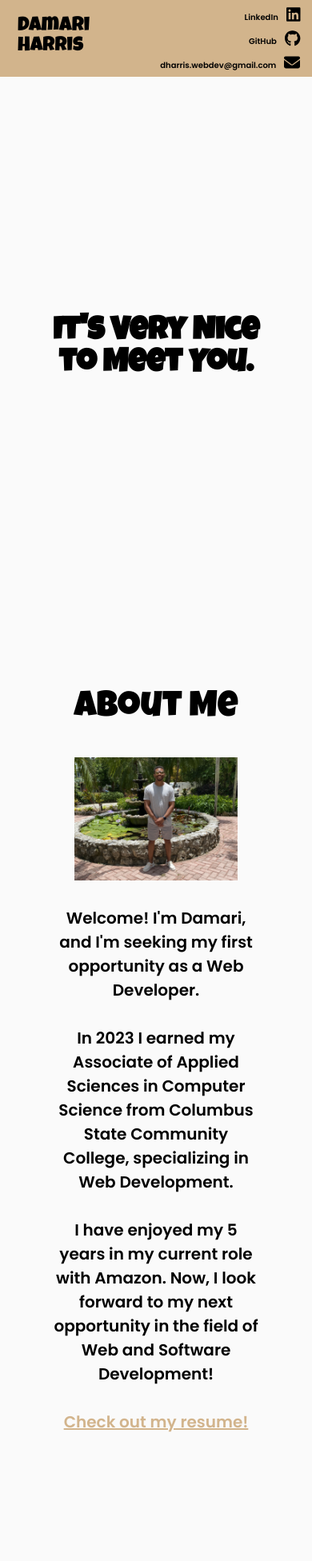
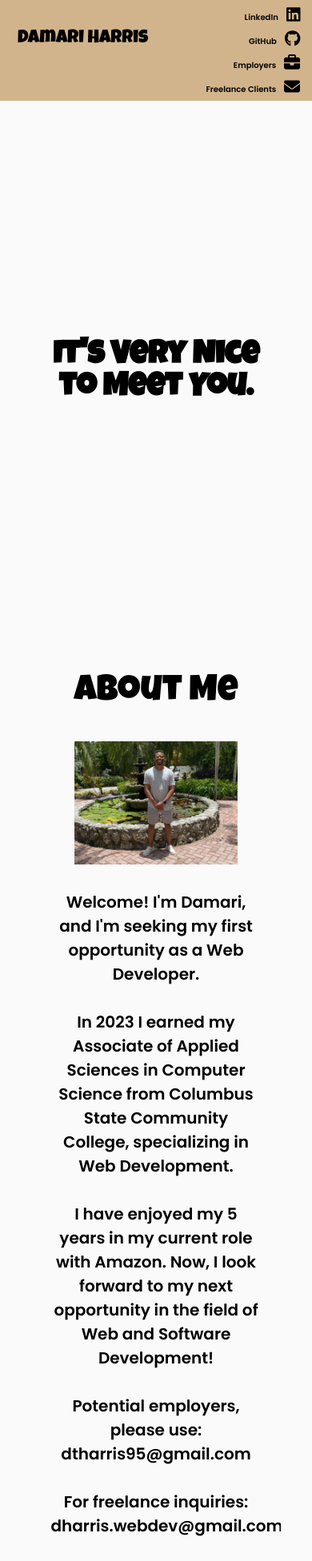
Before and after one commit to dtharris95/damari-harris-portfolio, a React (Create React App) app: page / in a window 390 px wide. Shown: the top 1952 px of the page at 80% size. Built offline with nearby package versions, Linux system fonts and the light colour scheme.

Commit message:
Worked on navbar, added link for both emails as well as formatting of site title

```diff
--- a/src/components/Homepage/index.js
+++ b/src/components/Homepage/index.js
@@ -61,6 +61,12 @@ const Homepage = () => {
             Development!
           </p>
           <p className="info-text">
+            Potential employers, please use: dtharris95@gmail.com
+          </p>
+          <p className="info-text">
+            For freelance inquiries: dharris.webdev@gmail.com{" "}
+          </p>
+          <p className="info-text">
             <a className="resume-link" href={DamariHarrisResume2024}>
               Check out my resume!
             </a>
--- a/src/components/Homepage/index.scss
+++ b/src/components/Homepage/index.scss
@@ -26,8 +26,8 @@
 }
 
 .about-section, .skills-section, .facts-section, .project-section {
-    padding-top: 50px;
-    padding-bottom: 50px;
+    // padding-top: 100px;
+    // padding-bottom: 100px;
     text-align: center;
 }
 
@@ -79,8 +79,6 @@
 }
 
 .personalimg-container {
-    margin-left: auto;
-    margin-right: auto;
     max-width: fit-content;
 }
 
@@ -170,7 +168,7 @@ body {
     }
 
     .skills-text:hover {
-        color: darkred;
+        color: tan;
     }
 
     .grid-container {
--- a/src/components/Navbar/index.js
+++ b/src/components/Navbar/index.js
@@ -1,7 +1,7 @@
 import "./index.scss";
 import { FontAwesomeIcon } from "@fortawesome/react-fontawesome";
 import { faGithub, faLinkedin } from "@fortawesome/free-brands-svg-icons";
-import { faEnvelope } from "@fortawesome/free-solid-svg-icons";
+import { faEnvelope, faBriefcase } from "@fortawesome/free-solid-svg-icons";
 
 const Navbar = () => {
   return (
@@ -31,7 +31,17 @@ const Navbar = () => {
           </a>
         </li>
         <li className="nav-links">
-          dharris.webdev@gmail.com
+          Employers
+          <a
+            target="_blank"
+            rel="noreferrer"
+            href="mailto:dharris.webdev@gmail.com"
+          >
+            <FontAwesomeIcon icon={faBriefcase} color="black" />
+          </a>
+        </li>
+        <li className="nav-links">
+          Freelance Clients
           <a
             target="_blank"
             rel="noreferrer"
--- a/src/components/Navbar/index.scss
+++ b/src/components/Navbar/index.scss
@@ -38,7 +38,7 @@ body {
 
 .nav-title {
     font-size: 35px;
-    margin: 30px 2px;
+    margin: 45px 2px;
 }
 
 .nav-links {
@@ -57,10 +57,9 @@ body {
     }
 
     .nav-title {
-        display: flex;
-        font-size: 25px;
-        margin: 20px 2px;
-        width: 10%;
+        font-size: 23px;
+        margin: 37px 2px;
+        // width: 10%;
     }
 
     .nav-links {
```
